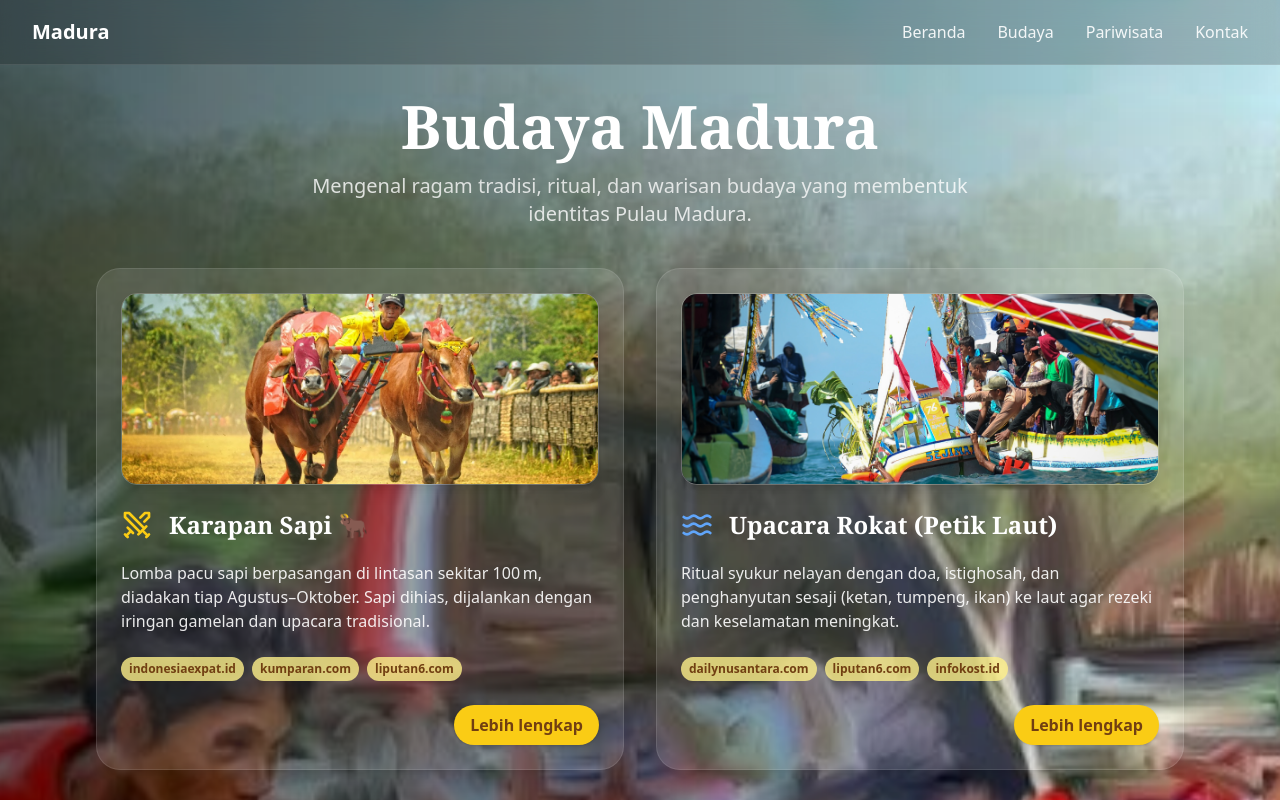
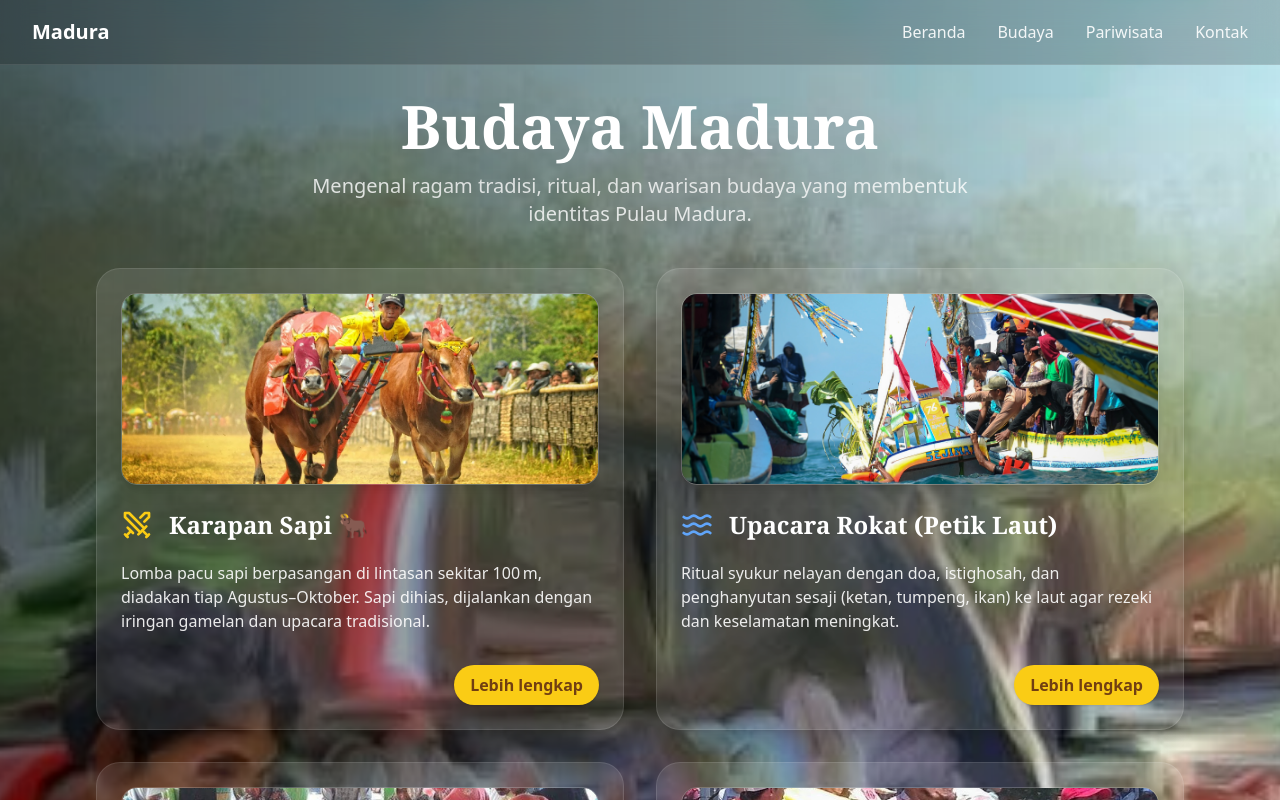
Before and after one commit to DAFAAHMADFAHRISI/Madura-tourism, a React (Vite) app: page /budaya in a window 1280 px wide. Shown: the top 800 px of the page. Built offline with nearby package versions, Linux system fonts and the light colour scheme; the HTML template or start-up script is replaced by a standard one.

Commit message:
Ritual Ojung

```diff
--- a/src/pages/Budaya.tsx
+++ b/src/pages/Budaya.tsx
@@ -4,6 +4,7 @@ import KarapImg from "../assets/images/Karap.jpg"
 import RokatImg from "../assets/images/Rokat.jpg"
 import ToktokImg from "../assets/images/Toktok.jpeg"
 import NyadarImg from "../assets/images/Nyadar.jpeg"
+import OjungImg from "../assets/images/ojung.jpg"
 import { BookOpen, Drum, Feather, Landmark, Palette, Shield, Shirt, Swords, Waves } from "lucide-react"
 
 const budayaList = [
@@ -11,71 +12,67 @@ const budayaList = [
     title: "Karapan Sapi 🐂",
     icon: <Swords className="w-8 h-8 text-yellow-400" />, // closest icon for race/competition
     desc: `Lomba pacu sapi berpasangan di lintasan sekitar 100 m, diadakan tiap Agustus–Oktober. Sapi dihias, dijalankan dengan iringan gamelan dan upacara tradisional.`,
-    sumber: ["indonesiaexpat.id", "kumparan.com", "liputan6.com"],
     image: KarapImg,
   },
   {
     title: "Upacara Rokat (Petik Laut)",
     icon: <Waves className="w-8 h-8 text-blue-400" />, // sea/ritual
     desc: `Ritual syukur nelayan dengan doa, istighosah, dan penghanyutan sesaji (ketan, tumpeng, ikan) ke laut agar rezeki dan keselamatan meningkat.`,
-    sumber: ["dailynusantara.com", "liputan6.com", "infokost.id"],
     image: RokatImg,
   },
   {
     title: "Upacara Nadar",
     icon: <Feather className="w-8 h-8 text-pink-400" />,
     desc: `Dilaksanakan 3× per tahun—biasanya di Kalianget—melibatkan tabur bunga di makam leluhur, doa bersama, persiapan makanan, dan menginap di dekat makam.`,
-    sumber: ["sumenepkab.go.id", "kumparan.com", "infokost.id"],
     image: NyadarImg,
   },
   {
     title: "Toktok (Aduan Sapi Masalembu)",
     icon: <Shield className="w-8 h-8 text-green-400" />,
     desc: `Dua sapi jantan bertarung saling seruduk, didampingi wasit ahli untuk memastikan keselamatan. Acara ini memadukan kekuatan dan tradisi wilayah Masalembu.`,
-    sumber: ["travel.detik.com", "kumparan.com", "liputan6.com"],
     image: ToktokImg,
   },
   {
     title: "Ritual Ojung",
     icon: <Drum className="w-8 h-8 text-red-400" />,
     desc: `Permainan fisik berupa adu rotan dua pria, diiringi musik tradisional (dung-dung/siwalan), bertujuan memohon hujan dan menghindari malapetaka.`,
-    sumber: ["infokost.id", "kumparan.com"],
+    image: OjungImg,
   },
   {
     title: "Carok",
     icon: <Swords className="w-8 h-8 text-gray-400" />,
     desc: `Duel menggunakan celurit (sering mati) sebagai bentuk penyelesaian konflik terkait kehormatan atau keluarga. Dilihat sebagai perwujudan filosofi "lebih baik mati daripada malu".`,
-    sumber: [],
+    image: undefined,
   },
   {
     title: "Clurit (Celurit)",
     icon: <Swords className="w-8 h-8 text-yellow-700" />,
     desc: `Senjata tradisional berbentuk sickle khas Madura. Selain dipakai dalam Carok, juga digunakan dalam Pencak Silat, serta memiliki nilai simbol identitas budaya.`,
-    sumber: [],
+    image: undefined,
   },
   {
     title: "Mondok (Pesantren)",
     icon: <BookOpen className="w-8 h-8 text-blue-700" />,
     desc: `Tradisi mengirim anak ke pondok pesantren sejak usia dini. Keberanian mengedepankan pendidikan agama, dengan tingkat kepatuhan tinggi terhadap kyai.`,
-    sumber: [],
+    image: undefined,
   },
   {
     title: "Madurese Batik",
     icon: <Palette className="w-8 h-8 text-pink-600" />,
     desc: `Karya tekstil warna cerah (merah, kuning, hijau, biru, hitam) dengan motif flora, fauna, geometri. Diakui UNESCO sebagai warisan tak benda pada 2009.`,
-    sumber: [],
+    image: undefined,
   },
   {
     title: "Kerajinan Tradisional",
     icon: <Landmark className="w-8 h-8 text-green-700" />,
     desc: `Termasuk anyaman tikar, topi, tas, serta pembuatan perahu tradisional seperti Lis-alis, Paduwang, khas Madura untuk kegiatan nelayan dan transportasi lokal.`,
-    sumber: [],
+    image: undefined,
   },
   {
     title: "Pakaian Adat & Bahasa",
     icon: <Shirt className="w-8 h-8 text-indigo-400" />,
     desc: `Pesa'an: baju hitam longgar + celana gombrong + ikat kepala (odheng) yang menunjukkan status.`,
-    sumber: [],
+    image: undefined,
   },
 ]
 
@@ -109,13 +106,6 @@ export default function Budaya() {
                 <h2 className="text-white text-2xl font-bold font-serif">{item.title}</h2>
               </div>
               <p className="text-white/90 text-base font-light mb-2">{item.desc}</p>
-              {item.sumber.length > 0 && (
-                <div className="flex flex-wrap gap-2 mt-1">
-                  {item.sumber.map((src) => (
-                    <span key={src} className="bg-yellow-200/80 text-yellow-900 text-xs px-2 py-1 rounded-full font-semibold">{src}</span>
-                  ))}
-                </div>
-              )}
               <button className="mt-3 self-end bg-yellow-400 hover:bg-yellow-500 text-yellow-900 font-semibold px-4 py-2 rounded-full transition-all duration-200 shadow">Lebih lengkap</button>
             </div>
           ))}
```
Also changed, not shown: src/assets/images/ojung.jpg (added).
